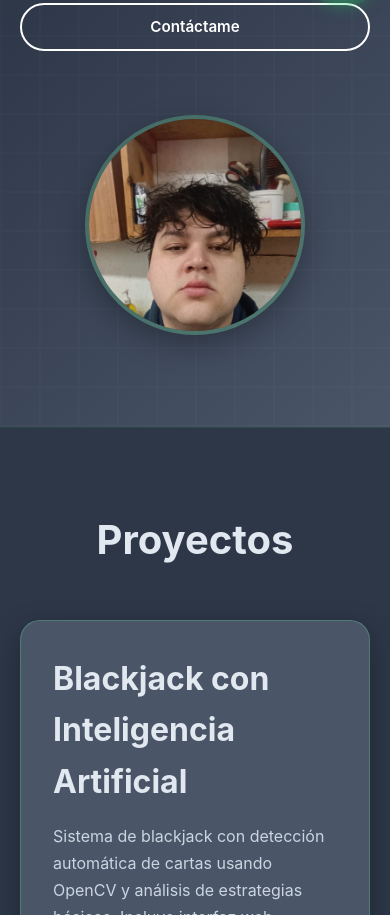
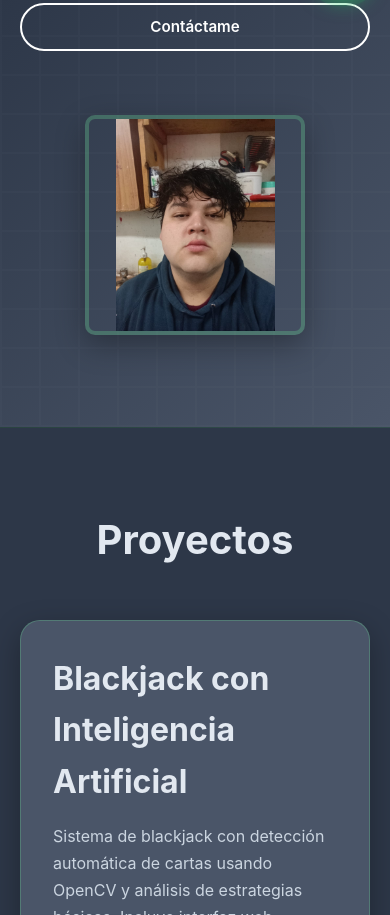
Before and after one commit to D33pKill/Portafolio, a plain HTML site: page index.html in a window 390 px wide. Shown: the part 823-1738 px from the top of the page. Drawn offline with nearby package versions, Linux system fonts and the light colour scheme.

Commit message:
Ensure profile image fully visible on mobile: contain + reduce border-radius

```diff
--- a/styles.css
+++ b/styles.css
@@ -822,6 +822,8 @@ body {
         width: 220px;
         height: 220px;
         margin: 0 auto;
+        overflow: visible; /* allow full image to show */
+        border-radius: 12px; /* reduce rounding on smaller screens */
     }
 
     .nav-container {
@@ -873,6 +875,24 @@ body {
     .profile-image-container {
         width: 180px;
         height: 180px;
+        overflow: visible;
+        border-radius: 10px;
+    }
+
+    .profile-image {
+        object-fit: contain;
+        object-position: center;
+        width: 100%;
+        height: 100%;
+    }
+
+    .profile-image-container:hover {
+        transform: none;
+        box-shadow: 0 8px 20px rgba(0,0,0,0.2);
+    }
+
+    .profile-image-container:hover .profile-image {
+        transform: none;
     }
 
     .project-screenshot {
```
